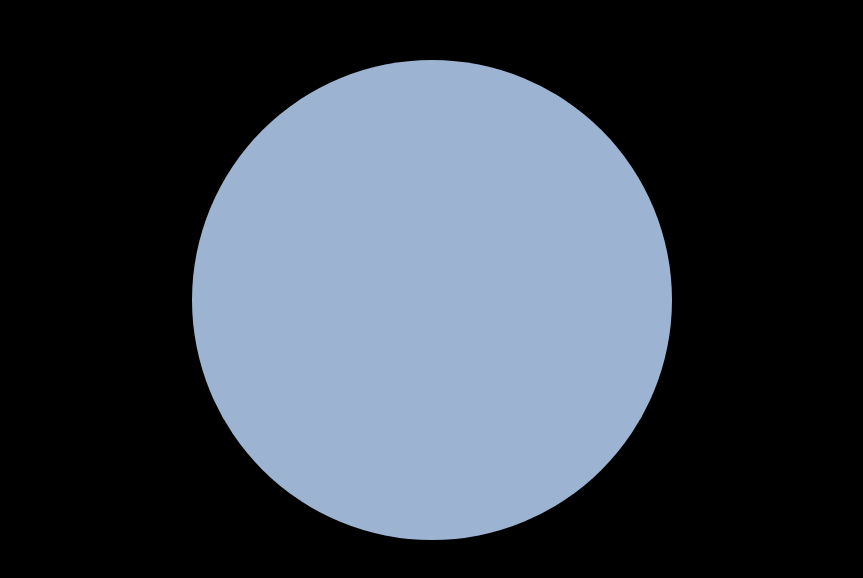
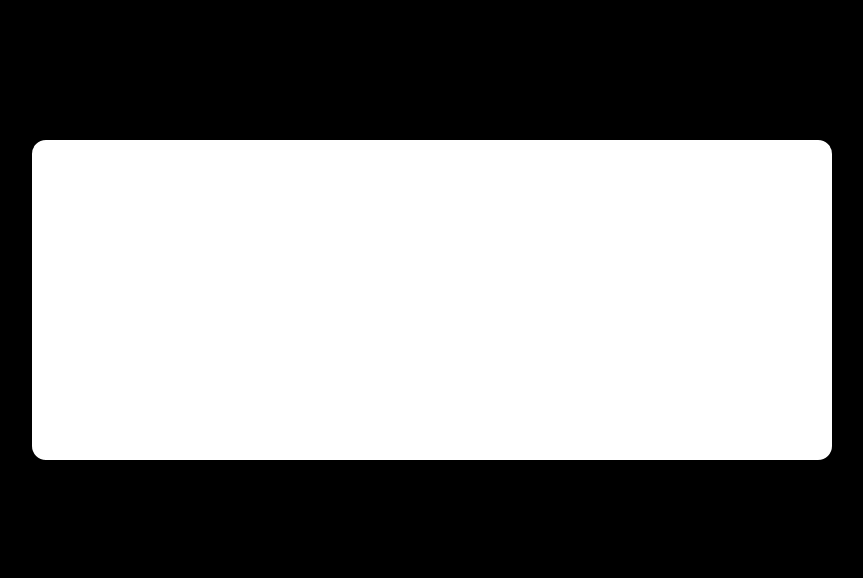
Before and after one commit to sofimedeirosz/relogio, a plain HTML site: page index.html in a window 1280 px wide. Shown: the part 108-686 px from the top of the page, without its empty margins (208-1071 px from the left). Drawn offline with Linux system fonts and the light colour scheme.

Commit message:
Add files via upload

```diff
--- a/style.css
+++ b/style.css
@@ -1,5 +1,5 @@
 body{
-    background-color: black;
+    background-color: rgb(0, 0, 0);
 }
 .relogio{
     display: flex;
@@ -10,8 +10,10 @@ body{
 }
 
 .circulo{
-    background-color: rgb(156, 179, 209);
-    height: 30em;
-    width: 30em;
-    border-radius: 50%;
+    background-color: rgb(255, 255, 255);
+    height: 20em;
+    width: 50em;
+    border-radius: 30px;
+    border: 1em;
+    border-style: solid;
 }
```
